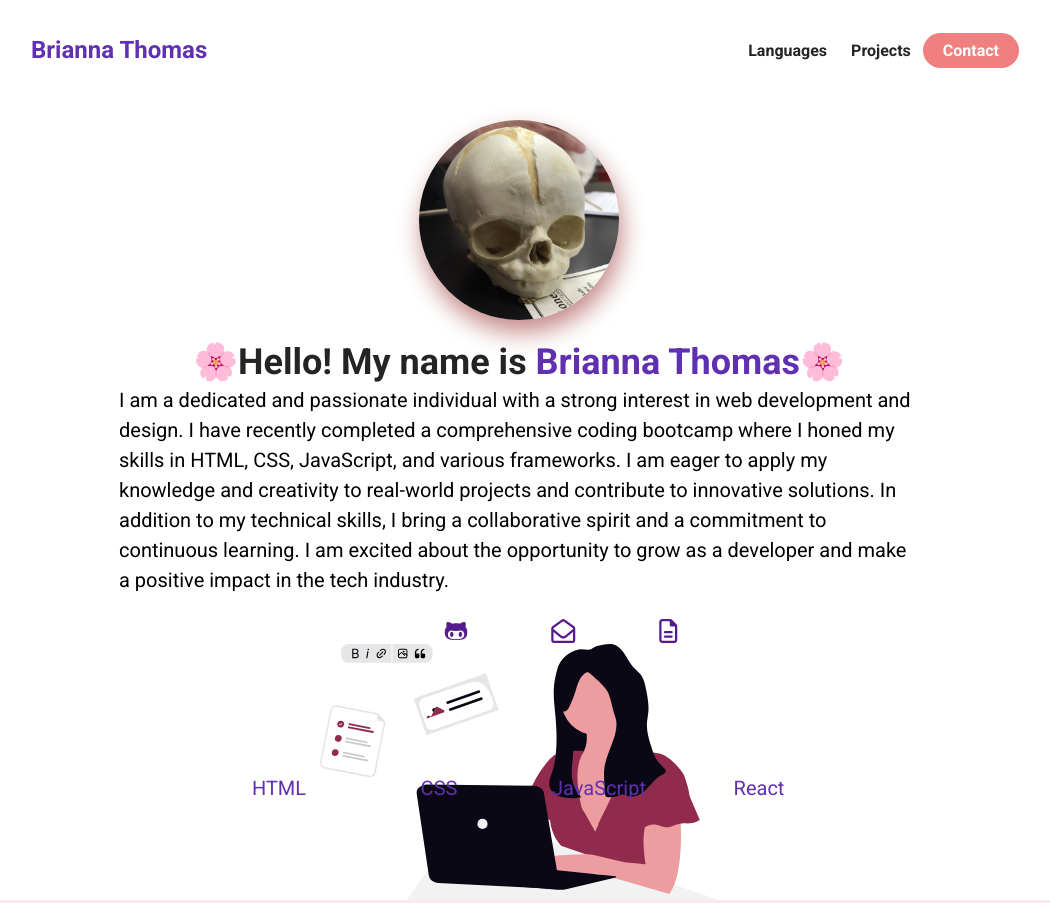
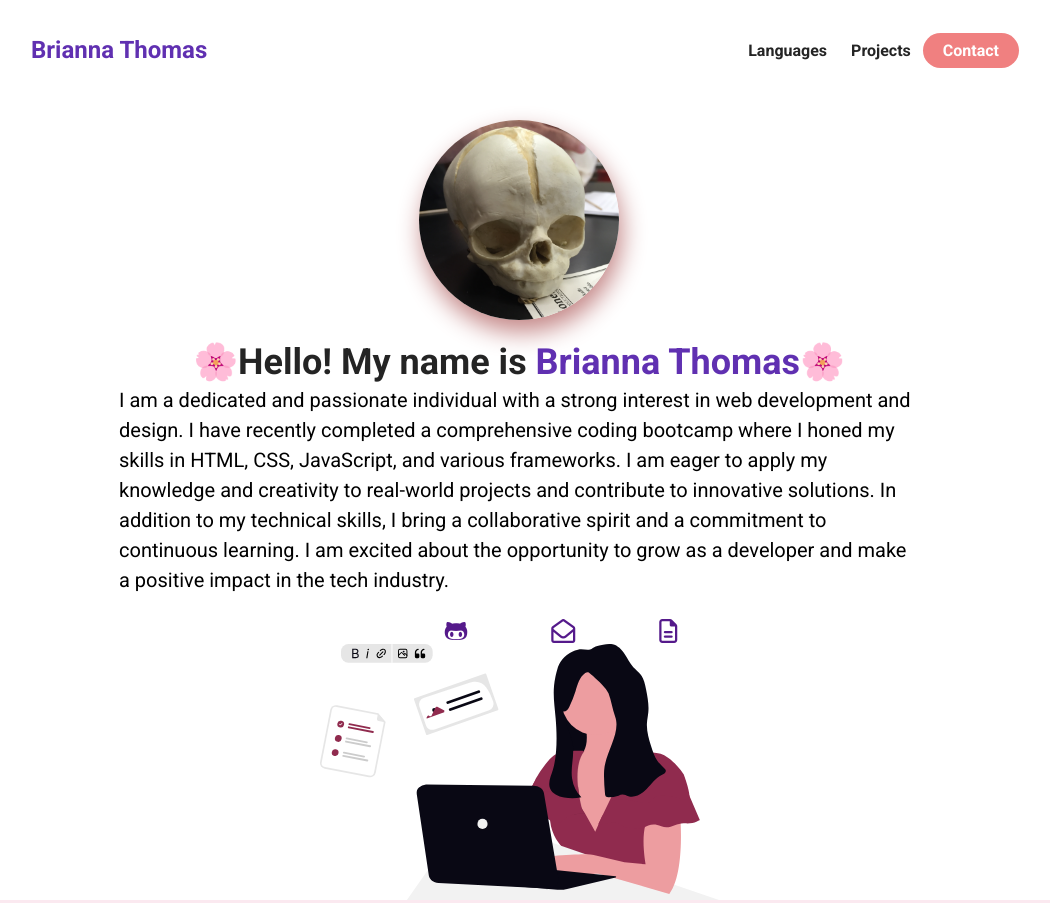
Before and after one commit to WestOfBree/E-portfolio, a plain HTML site: page index.html in a window 1280 px wide. Shown: the top 903 px of the page, without its empty margins (121-1171 px from the left). Drawn offline with Linux system fonts and the light colour scheme; some icons are missing.

Commit message:
text position fixed

```diff
--- a/styles.css
+++ b/styles.css
@@ -167,6 +167,7 @@ LANGUAGES
     flex-direction: column;
     align-items: center;
     margin: 10px 0;
+    position: relative;
 }
 .language__img{
   width: 100%;
@@ -180,13 +181,12 @@ LANGUAGES
   transition: all 0.3s ease;
 }
 .language__name{
-    text-align: center;
     position: absolute;
-    bottom: 0;
-    transform:scale(100%);
+    bottom: -30px;
+    transform:scale(0%);
     transition: all 0.3s ease;
     font-size: 20px;
-    opacity: 100%;
+    opacity: 0%;
 }
 .language__name:hover{
     filter:brightness(0.8%);
```
Also changed, not shown: index.html (+1 -1 lines).
